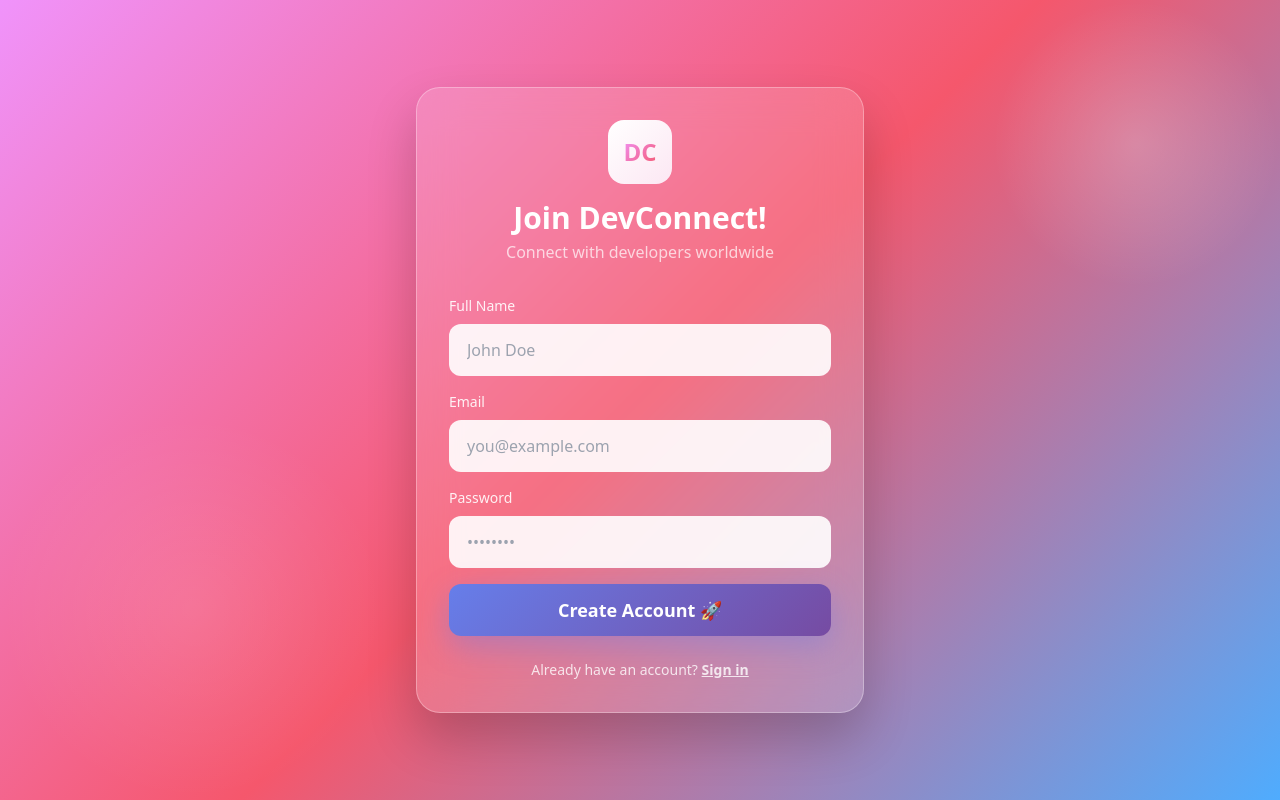
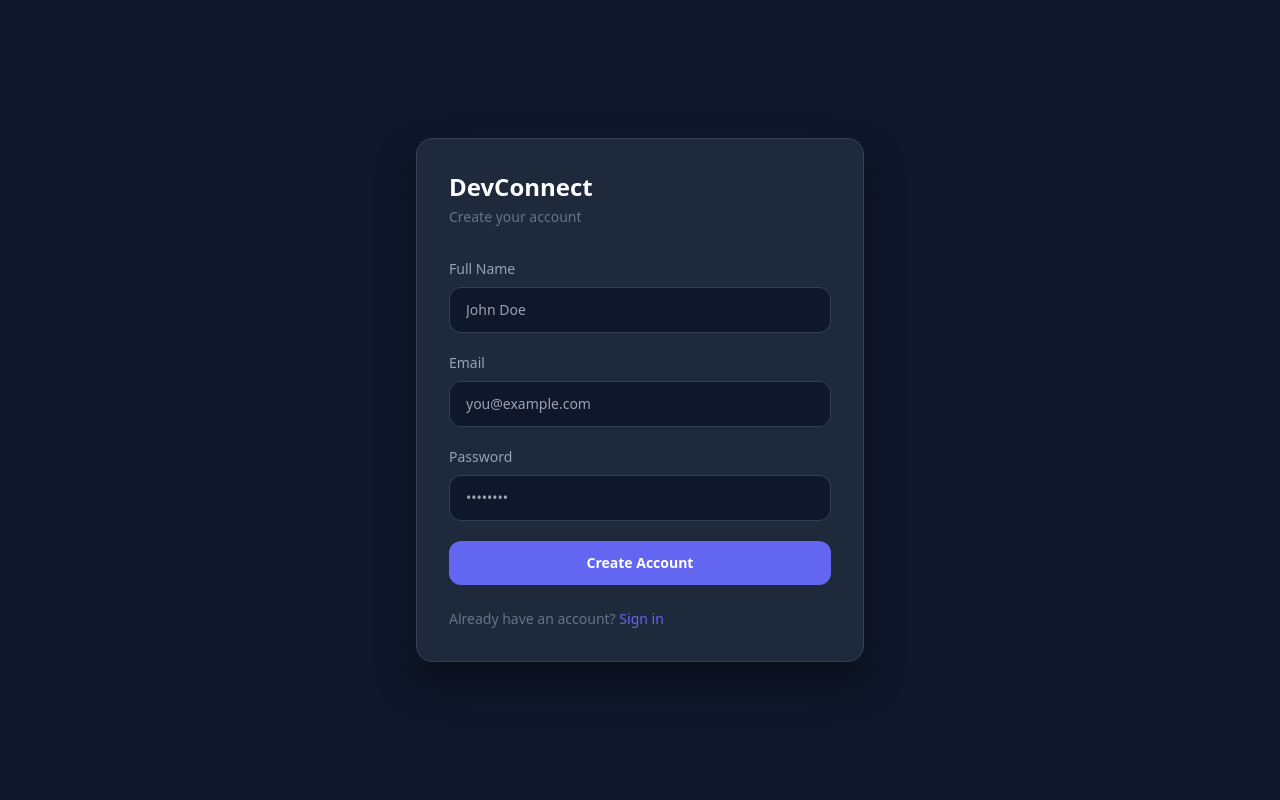
Before and after one commit to MoeezRehman858/DevConnect-Frontend, a React app: page /register in a window 1280 px wide. Built offline with nearby package versions, Linux system fonts and the light colour scheme; no server answers; the HTML template or start-up script is replaced by a standard one.

Commit message:
Refactor Register component with animations and styles

```diff
--- a/src/pages/Register.jsx
+++ b/src/pages/Register.jsx
@@ -3,13 +3,28 @@ import API from "../services/api";
 import { useNavigate } from "react-router-dom";
 import { AuthContext } from "../context/AuthContext";
 
+const animationStyles = `
+  @keyframes popUp {
+    0%   { opacity: 0; transform: scale(0.92) translateY(20px); }
+    100% { opacity: 1; transform: scale(1) translateY(0); }
+  }
+  @keyframes fadeInUp {
+    from { opacity: 0; transform: translateY(16px); }
+    to   { opacity: 1; transform: translateY(0); }
+  }
+  .card-pop         { animation: popUp    0.5s ease both; }
+  .animate-fadeInUp { animation: fadeInUp 0.4s ease both; }
+`;
+
 function Register() {
   const [form, setForm] = useState({ name: "", email: "", password: "" });
+  const [loading, setLoading] = useState(false);
   const navigate = useNavigate();
   const { setUser } = useContext(AuthContext);
 
   const handleSubmit = async (e) => {
     e.preventDefault();
+    setLoading(true);
     try {
       const { data } = await API.post("/auth/register", form);
       localStorage.setItem("user", JSON.stringify(data));
@@ -17,66 +32,57 @@ function Register() {
       navigate("/feed");
     } catch (error) {
       alert(error.response?.data?.message || error.message);
-    }
+    } finally { setLoading(false); }
   };
 
-  const inputStyle = {
-    background: "rgba(255,255,255,0.9)",
-    border: "2px solid transparent",
-    transition: "all 0.3s"
-  };
+  const fields = [
+    { label: "Full Name", type: "text",     key: "name",     placeholder: "John Doe",       delay: "0.2s" },
+    { label: "Email",     type: "email",    key: "email",    placeholder: "you@example.com", delay: "0.3s" },
+    { label: "Password",  type: "password", key: "password", placeholder: "••••••••",        delay: "0.4s" },
+  ];
 
   return (
-    <div className="min-h-screen flex items-center justify-center relative overflow-hidden"
-      style={{ background: "linear-gradient(135deg, #f093fb 0%, #f5576c 50%, #4facfe 100%)" }}>
-      <div className="absolute top-0 right-0 w-72 h-72 rounded-full opacity-20"
-        style={{ background: "radial-gradient(circle, #fff 0%, transparent 70%)" }} />
-      <div className="absolute bottom-0 left-0 w-96 h-96 rounded-full opacity-10"
-        style={{ background: "radial-gradient(circle, #fff 0%, transparent 70%)" }} />
-      <div className="relative z-10 w-full max-w-md mx-4 rounded-3xl p-8"
-        style={{ background: "rgba(255,255,255,0.15)", backdropFilter: "blur(20px)",
-          border: "1px solid rgba(255,255,255,0.3)", boxShadow: "0 25px 50px rgba(0,0,0,0.2)" }}>
-        <div className="text-center mb-8">
-          <div className="inline-flex items-center justify-center w-16 h-16 rounded-2xl mb-4"
-            style={{ background: "linear-gradient(135deg, #fff 0%, #fce7f3 100%)" }}>
-            <span className="text-2xl font-black"
-              style={{ background: "linear-gradient(135deg, #f093fb, #f5576c)", WebkitBackgroundClip: "text", WebkitTextFillColor: "transparent" }}>
-              DC
-            </span>
+    <>
+      <style>{animationStyles}</style>
+      <div className="min-h-screen flex items-center justify-center" style={{ background: "#0f172a" }}>
+        <div className="card-pop w-full max-w-md mx-4 rounded-2xl p-8"
+          style={{ background: "#1e293b", border: "1px solid #334155", boxShadow: "0 20px 40px rgba(0,0,0,0.4)" }}>
+
+          <div className="mb-8 animate-fadeInUp" style={{ animationDelay: "0.1s" }}>
+            <h1 className="text-2xl font-bold text-white mb-1">DevConnect</h1>
+            <p className="text-sm" style={{ color: "#64748b" }}>Create your account</p>
           </div>
-          <h1 className="text-3xl font-black text-white">Join DevConnect!</h1>
-          <p className="text-white opacity-70 mt-1">Connect with developers worldwide</p>
-        </div>
-        <form onSubmit={handleSubmit} className="space-y-4">
-          {[
-            { label: "Full Name", type: "text", key: "name", placeholder: "John Doe" },
-            { label: "Email", type: "email", key: "email", placeholder: "you@example.com" },
-            { label: "Password", type: "password", key: "password", placeholder: "••••••••" }
-          ].map(({ label, type, key, placeholder }) => (
-            <div key={key}>
-              <label className="block text-white text-sm font-medium mb-2 opacity-90">{label}</label>
+
+          <form onSubmit={handleSubmit} className="space-y-5">
+            {fields.map(({ label, type, key, placeholder, delay }) => (
+              <div key={key} className="animate-fadeInUp" style={{ animationDelay: delay }}>
+                <label className="block text-sm font-medium mb-2" style={{ color: "#94a3b8" }}>{label}</label>
                 <input type={type}
-                className="w-full px-4 py-3 rounded-xl outline-none text-gray-800 font-medium"
-                style={inputStyle}
+                  className="w-full px-4 py-3 rounded-xl outline-none text-white text-sm transition-all duration-200"
+                  style={{ background: "#0f172a", border: "1px solid #334155" }}
                   placeholder={placeholder}
                   onChange={(e) => setForm({ ...form, [key]: e.target.value })}
-                onFocus={(e) => e.target.style.border = "2px solid #f9a8d4"}
-                onBlur={(e) => e.target.style.border = "2px solid transparent"} />
+                  onFocus={(e) => e.target.style.border = "1px solid #6366f1"}
+                  onBlur={(e) =>  e.target.style.border = "1px solid #334155"} />
               </div>
             ))}
-          <button type="submit"
-            className="w-full py-3 rounded-xl font-bold text-white text-lg mt-2 transition-all duration-300 hover:scale-105 hover:shadow-xl active:scale-95"
-            style={{ background: "linear-gradient(135deg, #667eea 0%, #764ba2 100%)", boxShadow: "0 10px 30px rgba(102,126,234,0.4)" }}>
-            Create Account 🚀
+            <div className="animate-fadeInUp" style={{ animationDelay: "0.5s" }}>
+              <button type="submit" disabled={loading}
+                className="w-full py-3 rounded-xl font-semibold text-sm text-white transition hover:opacity-90 active:scale-95"
+                style={{ background: "#6366f1" }}>
+                {loading ? "Creating account..." : "Create Account"}
               </button>
+            </div>
           </form>
-        <p className="text-center text-white opacity-80 mt-6 text-sm">
+
+          <p className="text-sm mt-6 animate-fadeInUp" style={{ color: "#64748b", animationDelay: "0.6s" }}>
             Already have an account?{" "}
-          <span className="font-bold cursor-pointer underline hover:text-yellow-300 transition"
+            <span className="font-medium cursor-pointer" style={{ color: "#6366f1" }}
               onClick={() => navigate("/login")}>Sign in</span>
           </p>
         </div>
       </div>
+    </>
   );
 }
 
```
Lines whose indentation alone changed are shown as unchanged.
